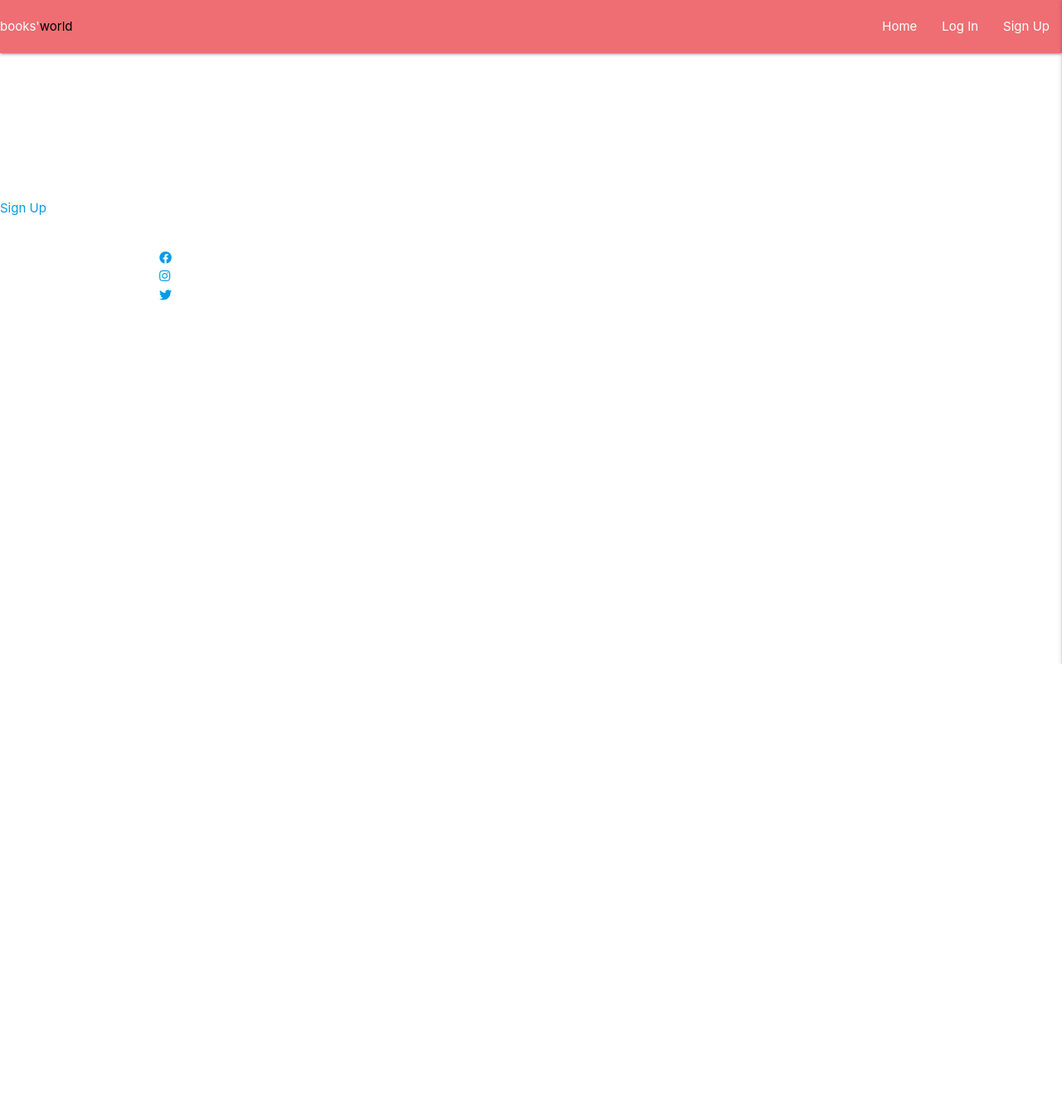
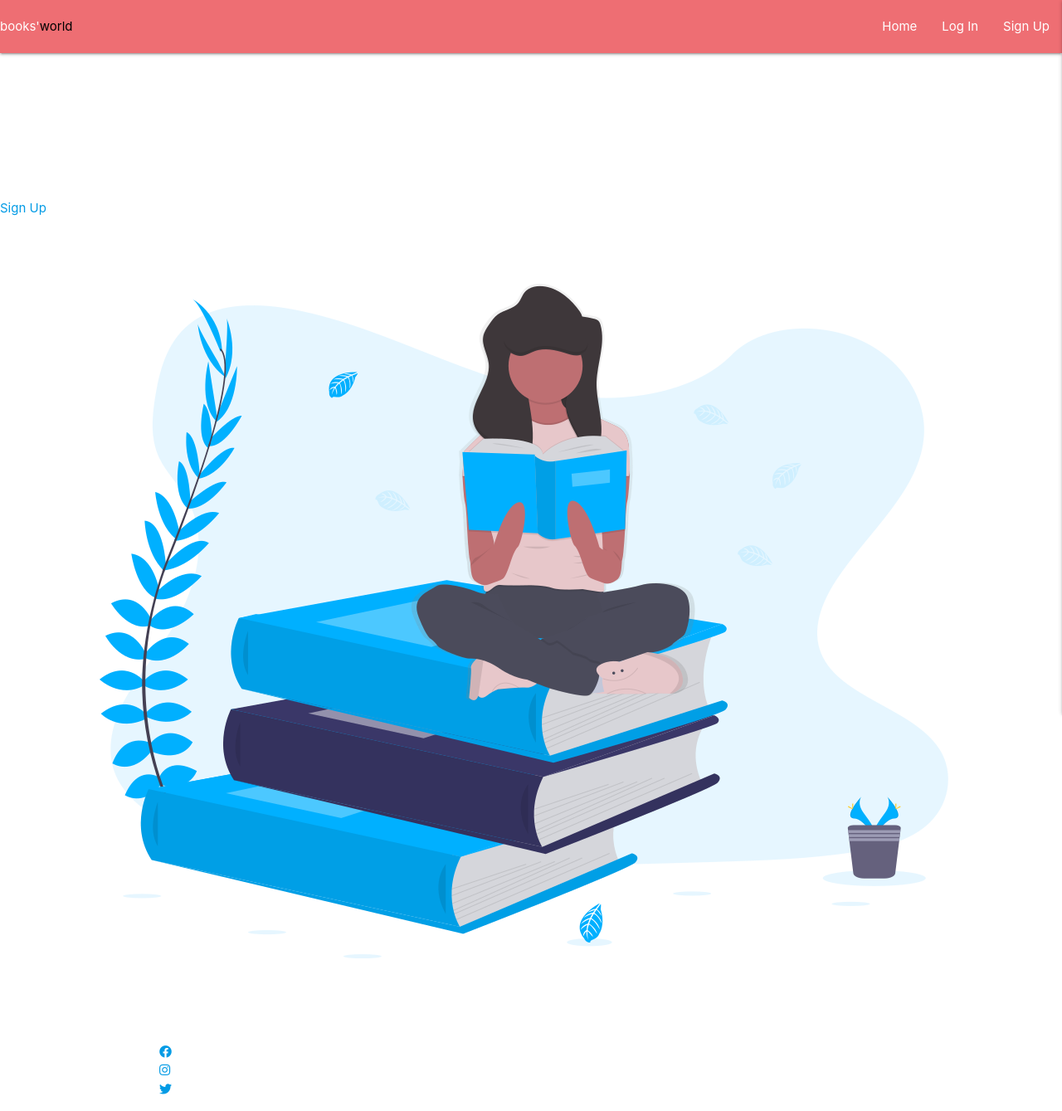
Before and after one commit to Gonzo2500/MS_3_BookWorm, a Flask app: page / in a window 1280 px wide. Shown: the whole page at 83% size. Before the commit the page ends 800 px from the top, so only its background shows below. Run offline with Flask 2, Linux system fonts and the light colour scheme; some libraries are stand-ins or nearby versions.

Commit message:
added image to home.html

```diff
--- a/templates/home.html
+++ b/templates/home.html
@@ -13,6 +13,6 @@
     <a class="" href="">Sign Up</a>
     {% endif %}
 </div>
-<img class="hide-on-small-only" src=""
+<img class="hide-on-small-only" src="static/images/home-img.png"
     alt="">
 {% endblock %}
```
